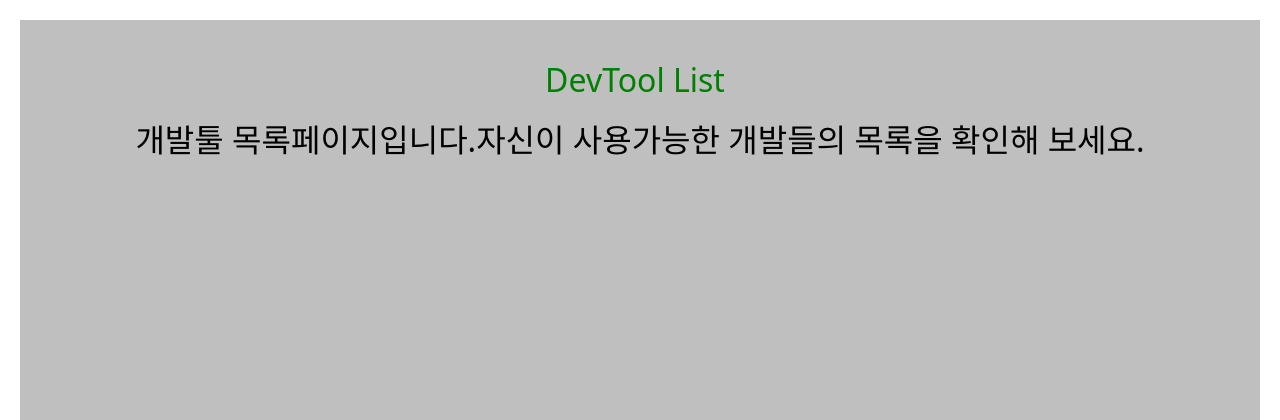
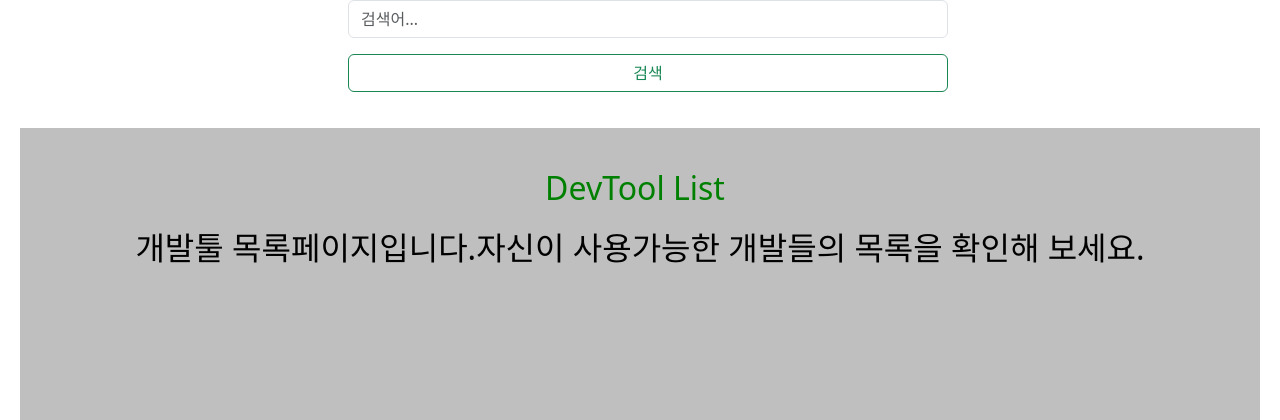
Before and after one commit to Pirogramming-20/KhinWaiyan, a Django app: page /devtool/ in a window 1280 px wide. Shown: the part 60-480 px from the top of the page. Run offline with Django 4.2, Linux system fonts and the light colour scheme; data that the repository does not hold is empty.

Commit message:
challenge: use query string for search devtool

```diff
--- a/SWIDEA_SITE/devtool/views.py
+++ b/SWIDEA_SITE/devtool/views.py
@@ -4,7 +4,12 @@ from .models import DevTool
 from .forms import DevToolForm
 
 def list(request):
-    devtools = DevTool.objects.all()
+    search_query = request.GET.get('search_txt', '')  # Get the search query from request
+    if search_query:
+        devtools = DevTool.objects.filter(name__icontains=search_query)  # Filter by name containing the search_query
+    else:
+        devtools = DevTool.objects.all()
+
     return render(request, 'devtool/devtool_list.html', {'devtools': devtools})
 
 def create(request):
--- a/SWIDEA_SITE/static/css/style.css
+++ b/SWIDEA_SITE/static/css/style.css
@@ -266,3 +266,9 @@ form button {
     border: 1px solid #000;
     color: #000;
 }
+
+
+  /* .search-box>form {
+    display: flex;
+    flex-direction: row;
+  } */
--- a/SWIDEA_SITE/templates/base.html
+++ b/SWIDEA_SITE/templates/base.html
@@ -28,8 +28,9 @@
     {% comment %} <script type="text/javascript">
         var csrfToken = "{{ csrf_token }}";
     </script>
-     {% endcomment %}
+    {% endcomment %}
     <script src="{% static 'js/script.js' %}"></script>
+
 
 </body>
 </html>
--- a/SWIDEA_SITE/templates/devtool/devtool_list.html
+++ b/SWIDEA_SITE/templates/devtool/devtool_list.html
@@ -2,6 +2,12 @@
 {% load static %}
 
 {% block content %}
+<div class="search-box">
+  <form action="{% url 'devtool:list' %}" method="get">
+    <input class="form-control mx-2" type="text" name="search_txt" placeholder="검색어..." value="{{ request.GET.search_txt }}" />
+    <input class="btn btn-outline-success mx-2" type="submit" value="검색" />
+  </form>
+</div>
 <div class="idea-container">
 
     <h1 class="title">DevTool List</h1>
```
Also changed, not shown: SWIDEA_SITE/devtool/migrations/0001_initial.py (added), SWIDEA_SITE/ideas/migrations/0005_idea_devtool.py (added), SWIDEA_SITE/ideas/migrations/0006_alter_idea_devtool.py (added), SWIDEA_SITE/ideas/migrations/0007_alter_idea_devtool.py (added), SWIDEA_SITE/static/js/script.js (line endings or trailing spaces).
